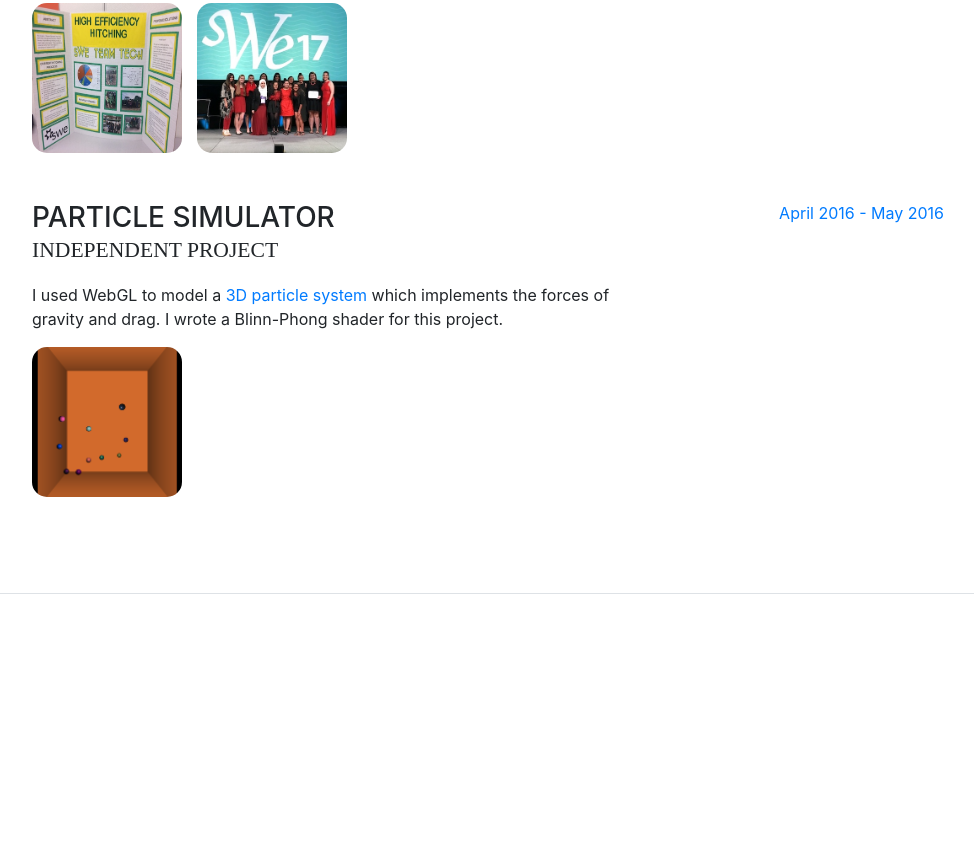
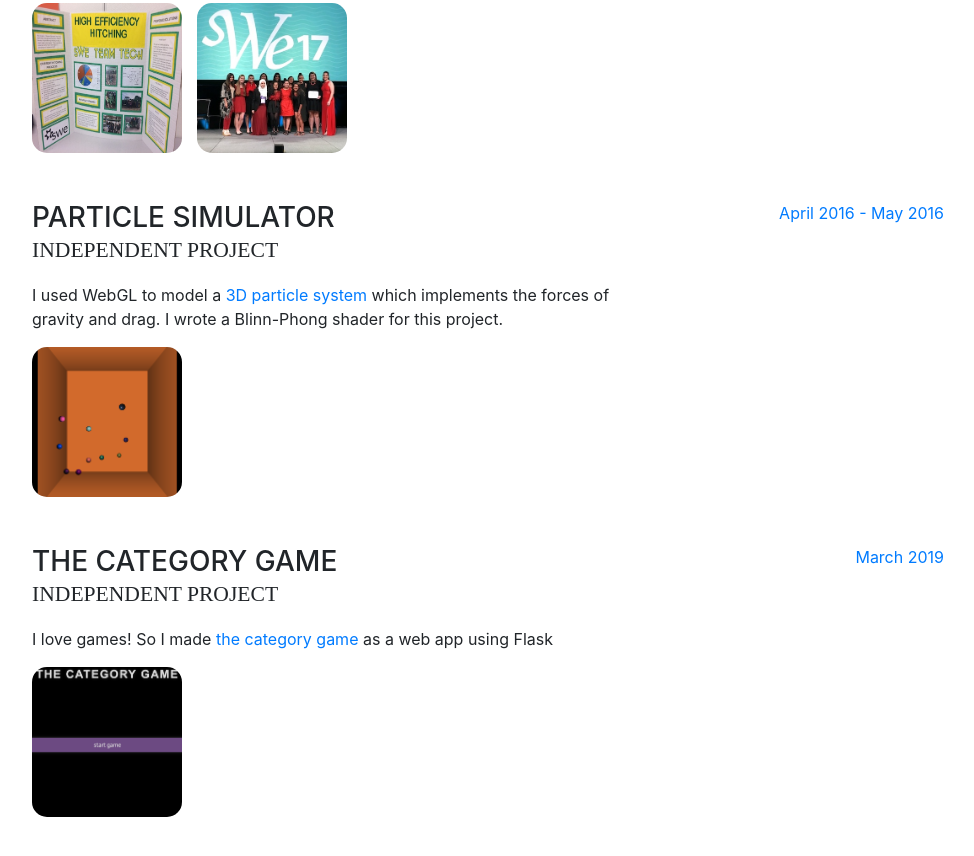
Before and after one commit to smortega2/smortega2.github.io, a website with bundled scripts: page index.html in a window 1280 px wide. Shown: the part 2985-3841 px from the top of the page, without its empty margins (288-1262 px from the left). Before the commit the page ends 3579 px from the top, so only its background shows below. Built offline with nearby package versions, Linux system fonts and the light colour scheme; a web font is replaced by a local one.

Commit message:
added cat game website

```diff
--- a/index.html
+++ b/index.html
@@ -237,6 +237,22 @@
             </div>
           </div>
 
+          <div class="resume-item d-flex flex-column flex-md-row mb-5">
+            <div class="resume-content mr-auto">
+              <h3 class="mb-0">The Category Game</h3>
+              <div class="subheading mb-3">Independent Project</div>
+              <p>I love games! So I made <a href="the-cagory-game/index.html" target="_blank">the category game</a> as a web app using Flask </p>
+              <div class="row">
+              <div class="column">
+                <img class= "imgfaves" src="img/projs/catgame.png" alt="part" style="width:150px; height: 150px">
+              </div>
+            </div>
+            </div>
+            <div class="resume-date text-md-right">
+              <span class="text-primary">March 2019</span>
+            </div>
+          </div>
+
 
         </div>
       </section>
```
Also changed, not shown: img/projs/catgame.png (added), 1 other file.
